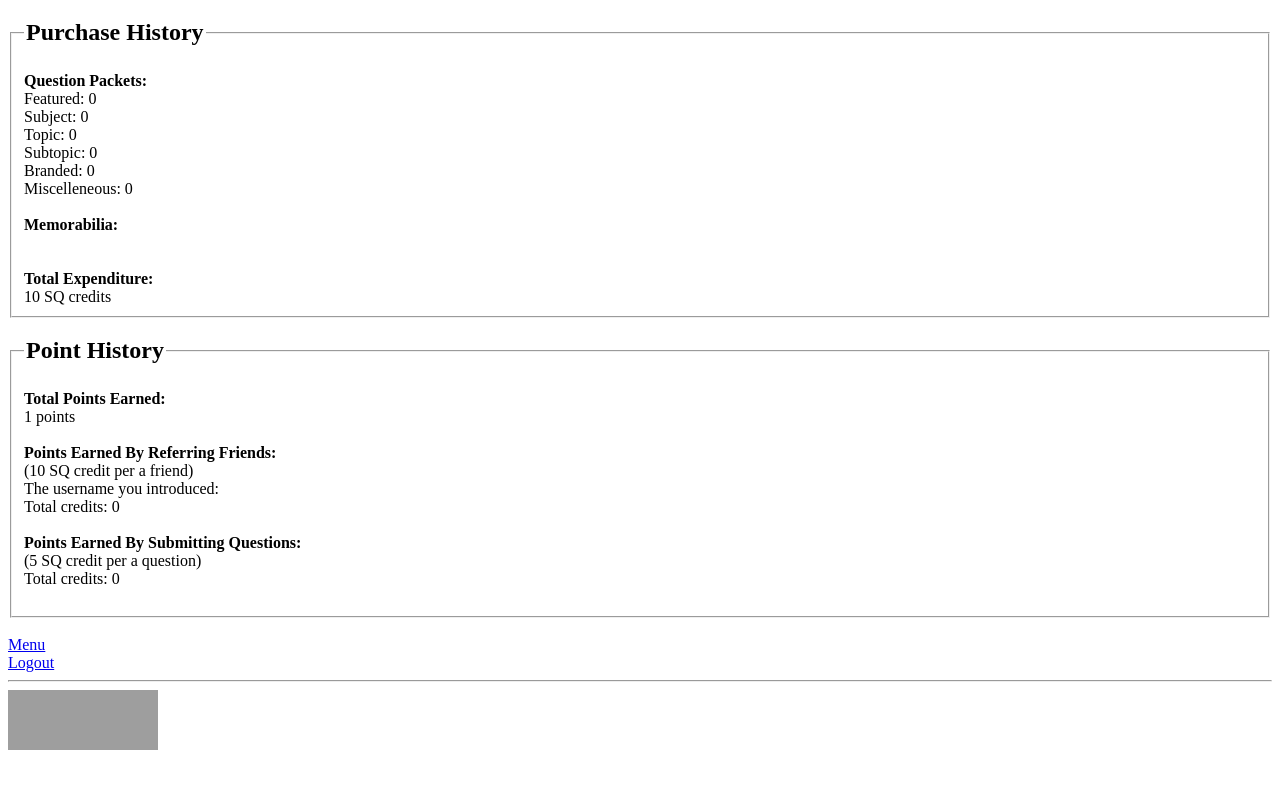
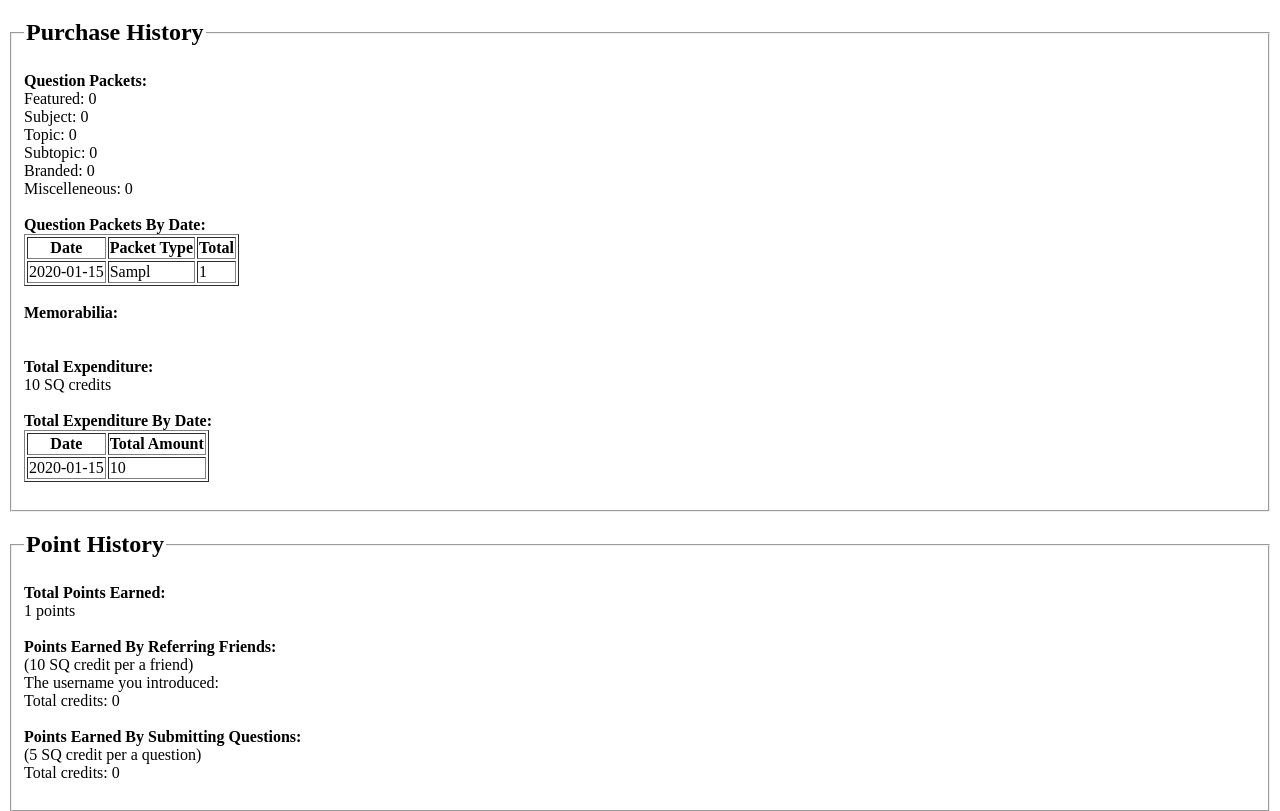
Before and after one commit to m-and-m/SiQuoia, a PHP site: page /php/my_account.php in a window 1280 px wide. Shown: the part 303-1114 px from the top of the page. Before the commit the page ends 1053 px from the top, so only its background shows below. Run offline with PHP 8.4, Linux system fonts and the light colour scheme; the visitor is signed in with stand-in values (Sample User, id 1); tables that the repository leaves empty hold one stand-in row (values such as "Sample post"); a stand-in replaces the project's code that opens the database connection; grey boxes are pictures that could not be loaded.

Commit message:
add new features in my account, including purchase packets by dat and total expenditure by date

```diff
--- a/php/my_account.php
+++ b/php/my_account.php
@@ -102,6 +102,23 @@
 		print("Miscelleneous: ".$random_count."<br/>");
 
 		print("<br/>");
+//By date - Packet
+		print("<b>Question Packets By Date:</b><br/>");
+
+		$query1 = "select purchased_date, purchase_type, count(purchase_type)
+		from purchase where userid='".$userid."' group by purchased_date, purchase_type
+		order by purchased_date desc limit 20";
+		$result1 = pdo_query($query1);
+		$row_purchase = $result1->fetchAll(PDO::FETCH_ASSOC);
+
+		print("<table border='1'><tr><th>Date</th><th>Packet Type</th><th>Total</th></tr>");
+
+		foreach($row_purchase as $item){
+			print("<tr><td>".$item["purchased_date"]."</td><td>".$item["purchase_type"]."</td><td>".$item["count(purchase_type)"]."</td></tr>");
+		}
+
+		print("</table><br/>");
+
 //Memorabilia
 		print("<b>Memorabilia:</b><br/>");
 
@@ -121,7 +138,24 @@
 		$row_cost = $result1->fetch(PDO::FETCH_ASSOC);
 		$total_amount = $row_cost["sum(cost)"];
 
-		print($total_amount." SQ credits<br/>");
+		print($total_amount." SQ credits<br/><br/>");
+//By date - Expenditure
+		print("<b>Total Expenditure By Date:</b><br/>");
+
+		$query1 = "select purchased_date, sum(cost) from purchase where userid='".$userid."'
+					group by purchased_date order by purchased_date desc limit 20";
+		$result1 = pdo_query($query1);
+		$row_purchase = $result1->fetchAll(PDO::FETCH_ASSOC);
+
+		print("<table border='1'><tr><th>Date</th><th>Total Amount</th></tr>");
+
+		foreach($row_purchase as $item){
+			print("<tr><td>".$item["purchased_date"]."</td><td>".$item["sum(cost)"]."</td></tr>");
+		}
+
+		print("</table><br/>");
+
+
 	?>
 </div>
 </fieldset>
```
Also changed, not shown: db/sample_user_data.sql (+6 -6 lines), text/default_user_info.txt (+6 -6 lines).
